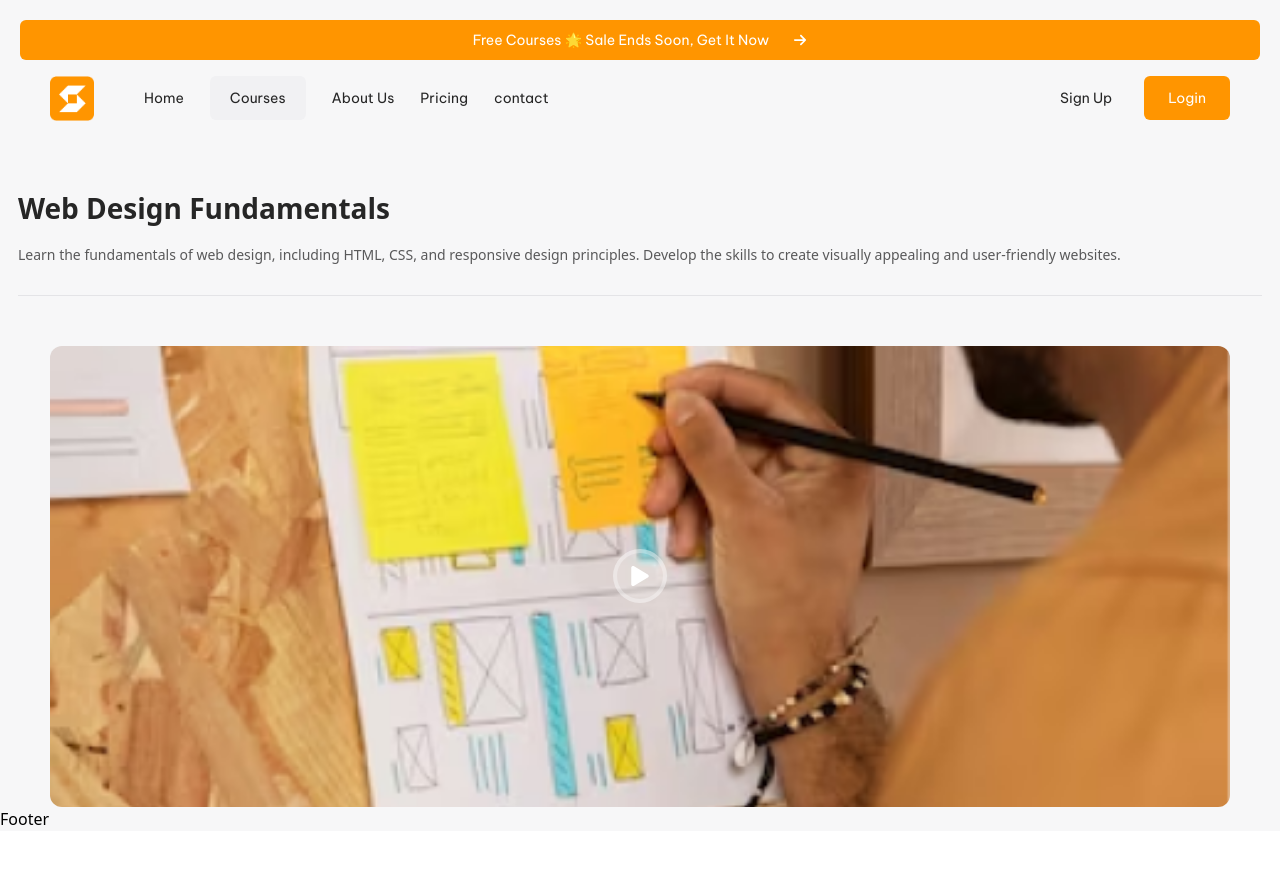
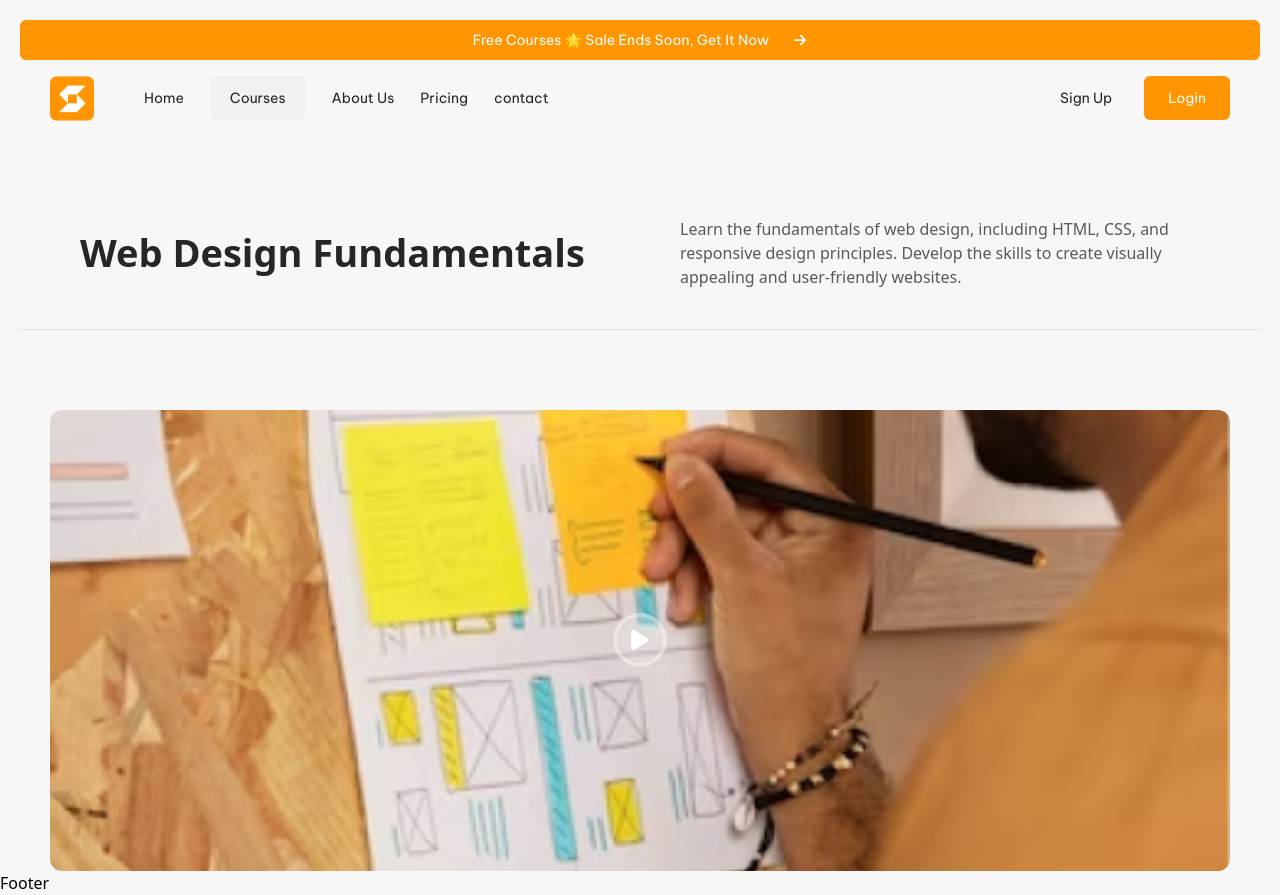
Before and after one commit to HaidarSHaaban6/Online-Course-Website, a React (Vite) app: page /courses/1 in a window 1280 px wide. Before the commit the page ends 831 px from the top, so only its background shows below. Built offline with nearby package versions, Linux system fonts and the light colour scheme.

Commit message:
bug fixed-3

```diff
--- a/src/App.css
+++ b/src/App.css
@@ -1741,6 +1741,16 @@ video {
     order: 2;
   }
 
+  .lg\:mx-5 {
+    margin-left: 1.25rem;
+    margin-right: 1.25rem;
+  }
+
+  .lg\:my-20 {
+    margin-top: 5rem;
+    margin-bottom: 5rem;
+  }
+
   .lg\:mb-14 {
     margin-bottom: 3.5rem;
   }
@@ -1749,8 +1759,16 @@ video {
     margin-top: 0px;
   }
 
+  .lg\:mb-0 {
+    margin-bottom: 0px;
+  }
+
   .lg\:flex {
     display: flex;
+  }
+
+  .lg\:grid {
+    display: grid;
   }
 
   .lg\:hidden {
@@ -1762,6 +1780,10 @@ video {
     height: fit-content;
   }
 
+  .lg\:h-\[1020px\] {
+    height: 1020px;
+  }
+
   .lg\:w-11 {
     width: 2.75rem;
   }
@@ -1772,6 +1794,14 @@ video {
 
   .lg\:w-\[55\%\] {
     width: 55%;
+  }
+
+  .lg\:w-10 {
+    width: 2.5rem;
+  }
+
+  .lg\:w-10\.5\/12 {
+    width: 88.81%;
   }
 
   .lg\:translate-x-0 {
@@ -1787,6 +1817,10 @@ video {
     grid-template-columns: repeat(3, minmax(0, 1fr));
   }
 
+  .lg\:grid-cols-2 {
+    grid-template-columns: repeat(2, minmax(0, 1fr));
+  }
+
   .lg\:flex-row {
     flex-direction: row;
   }
@@ -1801,6 +1835,26 @@ video {
 
   .lg\:justify-end {
     justify-content: flex-end;
+  }
+
+  .lg\:justify-between {
+    justify-content: space-between;
+  }
+
+  .lg\:gap-20 {
+    gap: 5rem;
+  }
+
+  .lg\:gap-10 {
+    gap: 2.5rem;
+  }
+
+  .lg\:gap-2 {
+    gap: 0.5rem;
+  }
+
+  .lg\:gap-\[30px\] {
+    gap: 30px;
   }
 
   .lg\:gap-x-6 {
@@ -1813,6 +1867,14 @@ video {
          column-gap: 26px;
   }
 
+  .lg\:rounded-md {
+    border-radius: 0.375rem;
+  }
+
+  .lg\:p-20 {
+    padding: 5rem;
+  }
+
   .lg\:px-5 {
     padding-left: 1.25rem;
     padding-right: 1.25rem;
@@ -1833,6 +1895,26 @@ video {
     padding-bottom: 80px;
   }
 
+  .lg\:px-\[60px\] {
+    padding-left: 60px;
+    padding-right: 60px;
+  }
+
+  .lg\:py-3\.5 {
+    padding-top: 0.875rem;
+    padding-bottom: 0.875rem;
+  }
+
+  .lg\:px-\[50px\] {
+    padding-left: 50px;
+    padding-right: 50px;
+  }
+
+  .lg\:py-\[30px\] {
+    padding-top: 30px;
+    padding-bottom: 30px;
+  }
+
   .lg\:pl-20 {
     padding-left: 5rem;
   }
@@ -1843,6 +1925,10 @@ video {
 
   .lg\:pt-0 {
     padding-top: 0px;
+  }
+
+  .lg\:pb-10 {
+    padding-bottom: 2.5rem;
   }
 
   .lg\:text-3xl {
@@ -1857,6 +1943,19 @@ video {
   .lg\:text-base {
     font-size: 1rem;
     line-height: 1.5rem;
+  }
+
+  .lg\:text-lg {
+    font-size: 1.125rem;
+    line-height: 1.75rem;
+  }
+
+  .lg\:leading-\[57px\] {
+    line-height: 57px;
+  }
+
+  .lg\:leading-\[57\.6px\] {
+    line-height: 57.6px;
   }
 }
 
--- a/src/components/BenefitsSection.tsx
+++ b/src/components/BenefitsSection.tsx
@@ -67,8 +67,9 @@ const BenefitsSection = () => {
       </SectionTitle>
       <div className="grid grid-cols-1 gap-5 md:grid-cols-2 lg:grid-cols-3">
         {benefitData.length > 0 ? (
-          benefitData.map((benefit) => (
+          benefitData.map((benefit, index) => (
             <BenefitsCard
+              key={index}
               number={String(benefit.id)}
               title={benefit.title}
               description={benefit.description}
--- a/src/pages/HomePage.tsx
+++ b/src/pages/HomePage.tsx
@@ -1,11 +1,13 @@
 import BenefitsSection from "../components/BenefitsSection";
 import OurCoursesSection from "../components/OurCoursesSection";
+import FAQsSection from "../ui/FAQsSection";
 
 const HomePage = () => {
   return (
     <div>
       <BenefitsSection />
       <OurCoursesSection />
+      <FAQsSection title="Frequently Asked Questions" subtitle="Still you have any questions? Contact our Team via support@skillbridge.com" btn="See All FAQ’s" />
     </div>
   );
 };
--- a/src/ui/HomeCoursesCard.tsx
+++ b/src/ui/HomeCoursesCard.tsx
@@ -21,7 +21,7 @@ const HomeCoursesCard: React.FC<HomeCoursesCardProps> = ({
 }) => {
   const navigate = useNavigate();
   const handleCourseButton = (id: number) => {
-    navigate(`/coursesopen/${id}`);
+    navigate(`/courses/${id}`);
   };
 
   return (
--- a/src/ui/PageTitle.tsx
+++ b/src/ui/PageTitle.tsx
@@ -7,11 +7,11 @@ interface PageTitleProps {
 // Avoid Using custom-container class With This Component, It Already Includes Its Dimensions...
 const PageTitle: React.FC<PageTitleProps> = ({ title, description }) => {
   return (
-    <div className="mx-[18px] my-[50px] custom-xl:mx-5 custom-xl:my-20 custom-2xl:mx-auto custom-2xl:mt-[109px] custom-2xl:mb-[100px] pb-[30px] custom-xl:px-[60px] custom-xl:pb-10 custom-2xl:px-[132px] custom-2xl:pb-[50px] custom-xl:grid custom-xl:grid-cols-2 custom-xl:items-center custom-xl:gap-20 custom-2xl:gap-[100px] max-w-[1860px] border-b border-white/90">
-      <p className="mb-4 font-semibold custom-xl:mb-0 text-grey/15 text-[28px] leading-[42px] custom-xl:text-[38px] custom-xl:leading-[57px] custom-2xl:text-[48px] custom-2xl:leading-[72px]">
+    <div className="mx-[18px] my-[50px] lg:mx-5 lg:my-20 custom-2xl:mx-auto custom-2xl:mt-[109px] custom-2xl:mb-[100px] pb-[30px] lg:px-[60px] lg:pb-10 custom-2xl:px-[132px] custom-2xl:pb-[50px] lg:grid lg:grid-cols-2 lg:items-center lg:gap-20 custom-2xl:gap-[100px] max-w-[1860px] border-b border-white/90">
+      <p className="mb-4 font-semibold lg:mb-0 text-grey/15 text-[28px] leading-[42px] lg:text-[38px] lg:leading-[57px] custom-2xl:text-[48px] custom-2xl:leading-[72px]">
         {title}
       </p>
-      <p className="text-sm text-grey/35 custom-xl:text-base custom-2xl:text-lg">
+      <p className="text-sm text-grey/35 lg:text-base custom-2xl:text-lg">
         {description}
       </p>
     </div>
```
